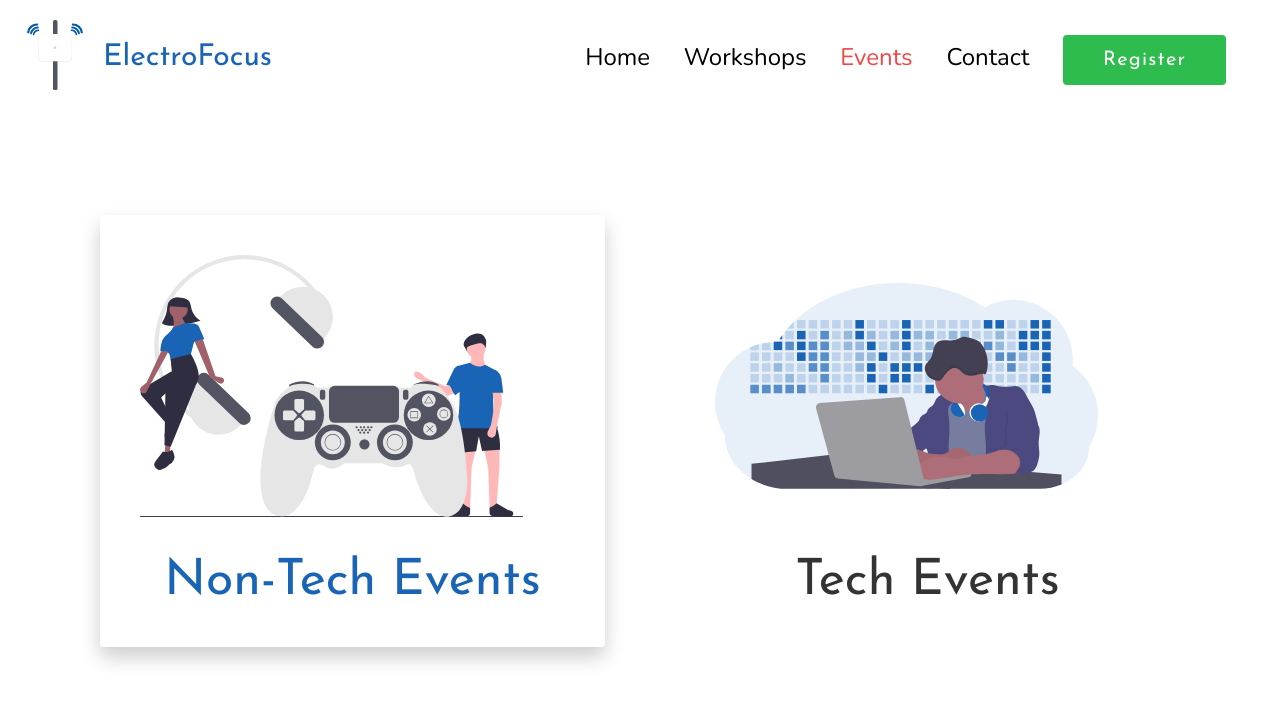
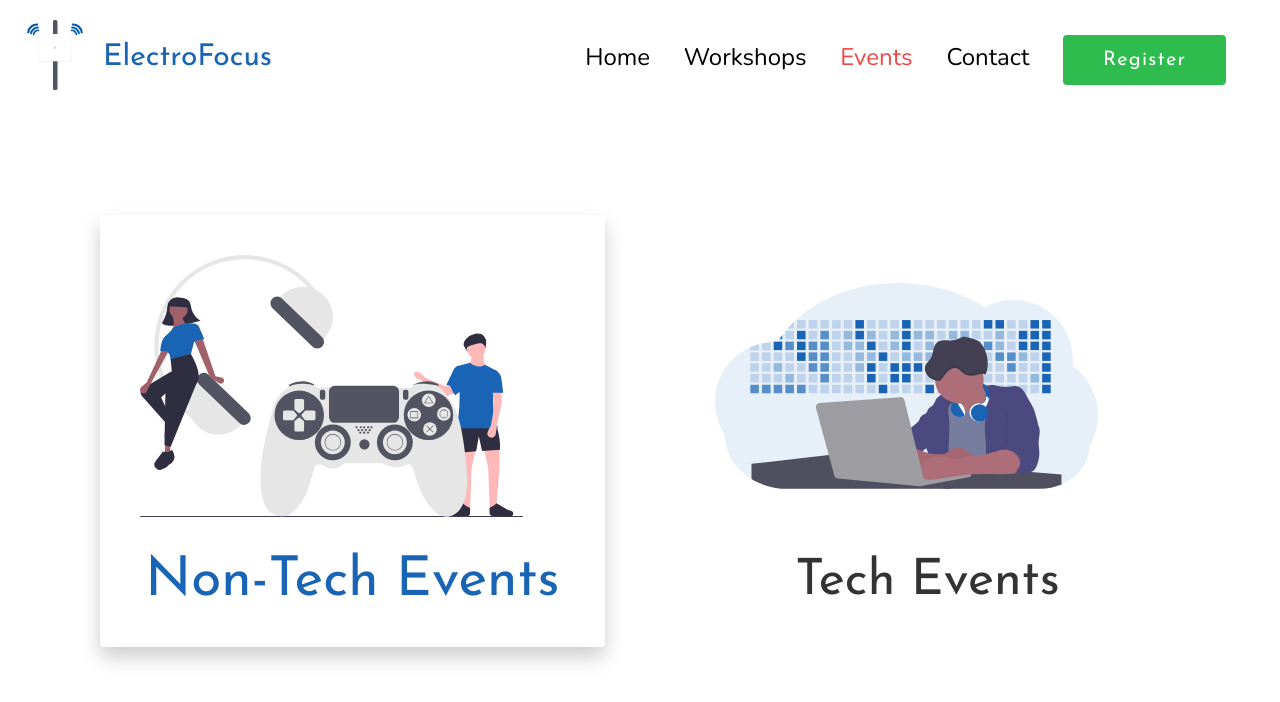
Before and after one commit to ImElan/Electrofocus-2021, a React (Create React App) app: page /tech-nonTech-events in a window 1280 px wide. In both pictures the pointer is over the element "Non-Tech Events". Shown: the top 702 px of the page. Built offline with nearby package versions, Linux system fonts and the light colour scheme.

Commit message:
add hover animation to tech-nonTech-page heading

```diff
--- a/src/sass/EventsPage/_techNonTech.scss
+++ b/src/sass/EventsPage/_techNonTech.scss
@@ -21,12 +21,13 @@
 
                   & .techNonTechEvents__heading {
                         color: $color-primary;
+                        transform: scale(1.1);
                   }
             }
       }
 
       &__heading {
-            transition: color 0.2s;
+            transition: all 0.2s;
       }
 
       &__techImageContainer {
@@ -45,6 +46,7 @@
 
                   & .techNonTechEvents__heading {
                         color: $color-primary;
+                        transform: scale(1.1);
                   }
             }
       }
```
